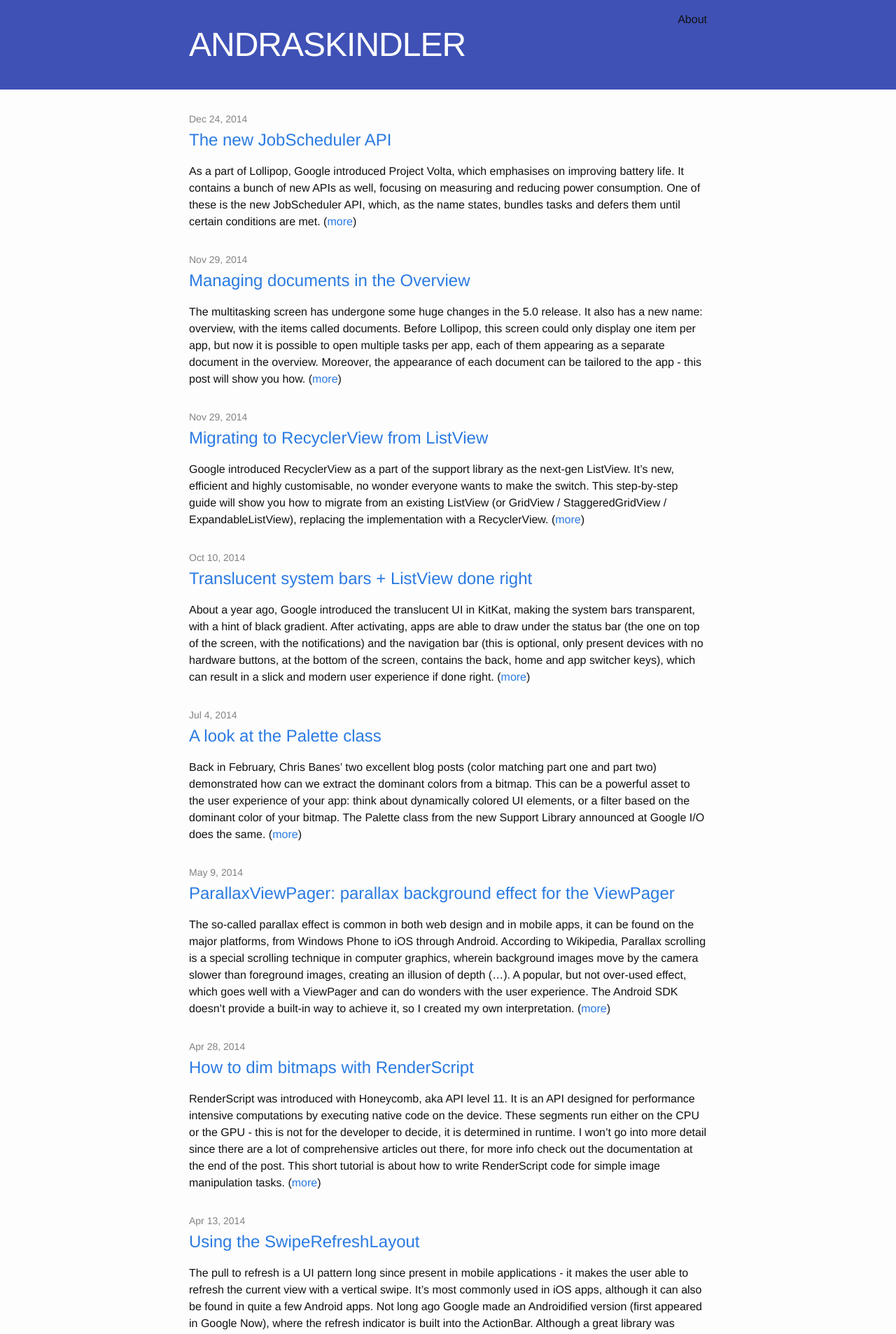
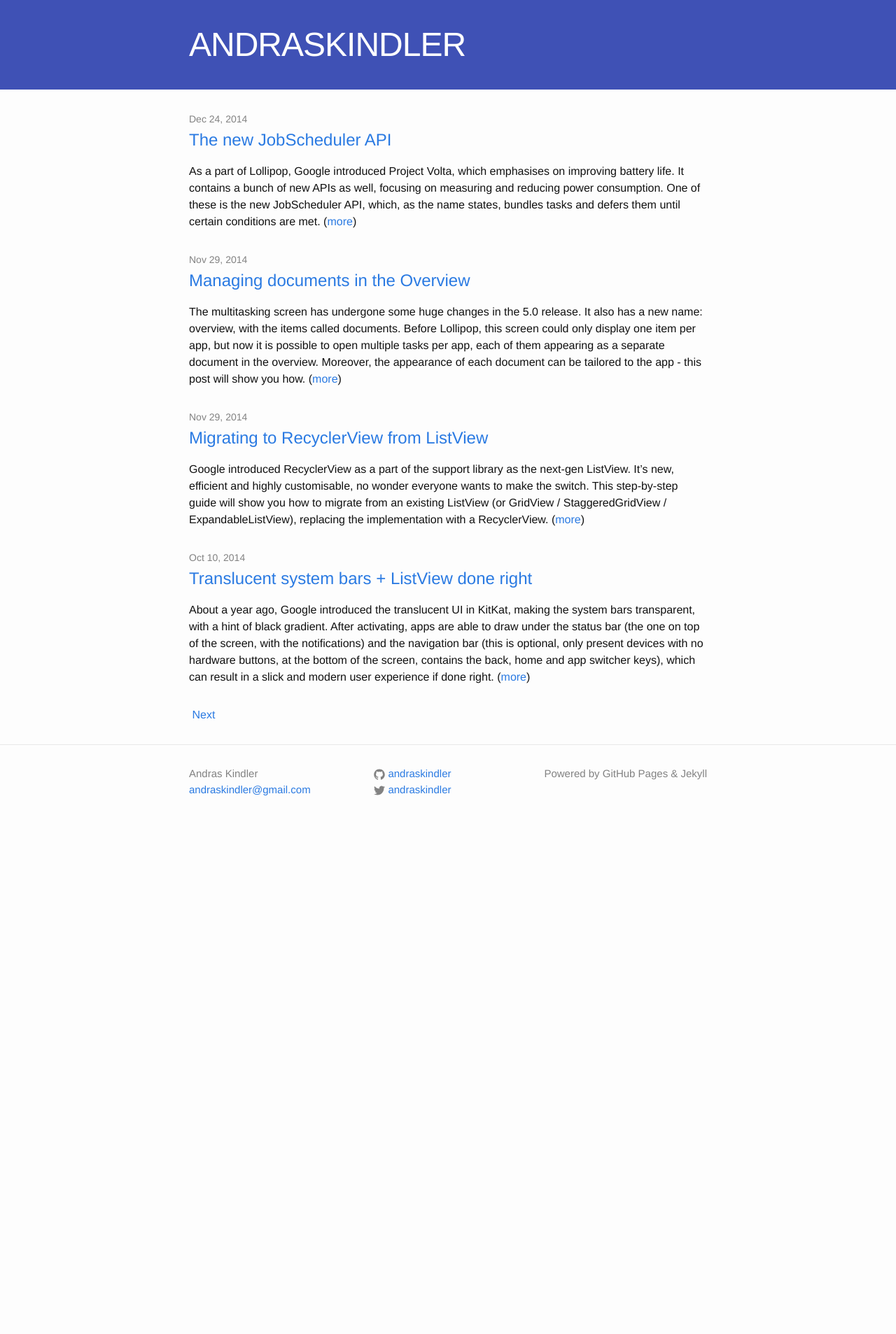
Before and after one commit to rangken/rangken.github.com, a Jekyll site: the page built from index.html, in a window 1280 px wide. Shown: the top 1907 px of the page at 70% size. Built offline with Jekyll 4.4.1, drawn with Linux system fonts in a browser that asks for light colours; the list of posts is cut into pages by our own code; comment, search, counter and statistics services are not loaded; after the commit the page ends 1200 px from its top, so only the background shows below that; some of the changed text lies outside the part shown.

Commit message:
layouting, custom domain

```diff
--- a/404.html
+++ b/404.html
@@ -13,6 +13,8 @@
     <![endif]-->
   </head>
   <body>
-    4-oh-4!
+    <p style="text-align:center;">
+      4-oh-4!
+    </p>
   </body>
 </html>
--- /dev/null
+++ b/CNAME
@@ -0,0 +1 @@
+andraskindler.com
--- a/_config.yml
+++ b/_config.yml
@@ -2,20 +2,19 @@
 title: ANDRASKINDLER
 email: andraskindler@gmail.com
 description: > # this means to ignore newlines until "baseurl:"
-  Write an awesome description for your new site here. You can edit this
-  line in _config.yml. It will appear in your document head meta (for
-  Google search results) and in your feed.xml site description.
+  Posts about development, mostly focused Android.
+
 baseurl: "" # the subpath of your site, e.g. /blog/
 permalink: '/blog/:year/:title/'
 paginate_path: '/blog/page:num/'
-paginate: 8
-include: ['_pages']
+paginate: 4
 relative_permalinks: false
 excerpt_separator: "<!-- more -->"
 
-url: "http://yourdomain.com" # the base hostname & protocol for your site
+url: "http://andraskindler.com" # the base hostname & protocol for your site
 twitter_username: andraskindler
 github_username: andraskindler
+name: Andras Kindler
 
 # Build settings
 markdown: kramdown
--- a/_includes/footer.html
+++ b/_includes/footer.html
@@ -2,12 +2,10 @@
 
   <div class="wrapper">
 
-    <h2 class="footer-heading">{{ site.title }}</h2>
-
     <div class="footer-col-wrapper">
       <div class="footer-col  footer-col-1">
         <ul class="contact-list">
-          <li>{{ site.title }}</li>
+          <li>{{ site.name }}</li>
           <li><a href="mailto:{{ site.email }}">{{ site.email }}</a></li>
         </ul>
       </div>
@@ -46,7 +44,8 @@
       </div>
 
       <div class="footer-col  footer-col-3">
-        <p class="text">{{ site.description }}</p>
+      <!-- footer desctiption <p class="text">{{ site.description }}</p> -->
+      Powered by GitHub Pages & Jekyll
       </div>
     </div>
 
--- a/_layouts/post.html
+++ b/_layouts/post.html
@@ -18,7 +18,6 @@ layout: default
     {{ content }}
   </article>
 
-
   <!-- Twitter -->
   <span class="post-sharing">
     <a href="https://twitter.com/share" class="twitter-share-button" data-size="large">Tweet</a>
--- a/_pages/about.md
+++ /dev/null
@@ -1,11 +0,0 @@
----
-layout: page
-title: About
-permalink: /about/
----
-
-This is the base Jekyll theme. You can find out more info about customizing your Jekyll theme, as well as basic Jekyll usage documentation at [jekyllrb.com](http://jekyllrb.com/)
-
-You can find the source code for the Jekyll new theme at: [github.com/jglovier/jekyll-new](https://github.com/jglovier/jekyll-new)
-
-You can find the source code for Jekyll at [github.com/jekyll/jekyll](https://github.com/jekyll/jekyll)
--- a/_sass/_layout.scss
+++ b/_sass/_layout.scss
@@ -84,8 +84,6 @@
     }
 }
 
-
-
 /**
  * Site footer
  */
@@ -131,6 +129,7 @@
 .footer-col-3 {
     width: -webkit-calc(45% - (#{$spacing-unit} / 2));
     width:         calc(45% - (#{$spacing-unit} / 2));
+    text-align: right;
 }
 
 @include media-query($on-laptop) {
@@ -153,8 +152,6 @@
         width:         calc(100% - (#{$spacing-unit} / 2));
     }
 }
-
-
 
 /**
  * Page content
@@ -185,8 +182,6 @@
     display: block;
     font-size: 24px;
 }
-
-
 
 /**
  * Posts
--- a/index.html
+++ b/index.html
@@ -5,7 +5,7 @@ layout: default
 <div class="home">
 
   <ul class="post-list">
-    {% for post in site.posts %}
+    {% for post in paginator.posts %}
       <li>
         <span class="post-meta">{{ post.date | date: "%b %-d, %Y" }}</span>
 
@@ -18,6 +18,21 @@ layout: default
     {% endfor %}
   </ul>
 
+  <!-- RSS
   <p class="rss-subscribe">subscribe <a href="{{ "/feed.xml" | prepend: site.baseurl }}">via RSS</a></p>
+  -->
+
+  <!-- pagination -->
+  {% if paginator.total_pages > 1 %}
+    <div class="pagination" style="text-align: left;">
+      {% if paginator.previous_page %}
+        <a href="{{ paginator.previous_page_path | prepend: site.baseurl | replace: '//', '/' }}">Prev&nbsp;</a>
+      {% endif %}
+
+      {% if paginator.next_page %}
+        <a href="{{ paginator.next_page_path | prepend: site.baseurl | replace: '//', '/' }}">&nbsp;Next</a>
+      {% endif %}
+    </div>
+  {% endif %}
 
 </div>
```
